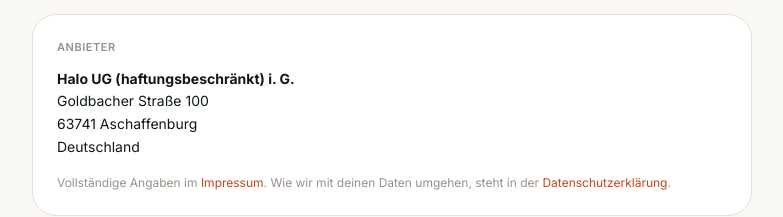
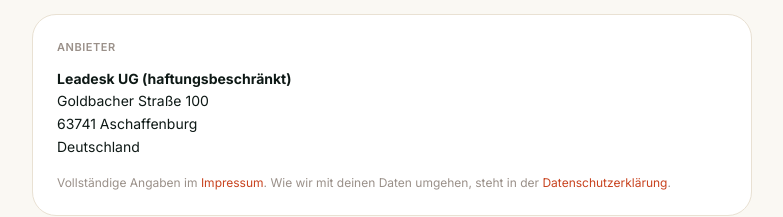
Before and after one commit to michaelschreck-gif/auralis, a Next.js app: page /kontakt in a window 1280 px wide. Shown: the part 447-664 px from the top of the page, without its empty margins (248-1031 px from the left). Built offline with nearby package versions, Linux system fonts and the light colour scheme.

Commit message:
Kontakt: Anbieter Leadesk UG (haftungsbeschränkt)

```diff
--- a/app/kontakt/page.tsx
+++ b/app/kontakt/page.tsx
@@ -76,7 +76,7 @@ export default function KontaktPage() {
         <section className="mt-6 rounded-3xl bg-white border border-[#E9E1D3] p-6">
           <div className="text-[11px] uppercase tracking-wider font-semibold text-[#9A9089] mb-3">Anbieter</div>
           <p className="text-sm text-[#0E1916] leading-relaxed">
-            <strong>Halo UG (haftungsbeschränkt) i. G.</strong><br />
+            <strong>Leadesk UG (haftungsbeschränkt)</strong><br />
             Goldbacher Straße 100<br />
             63741 Aschaffenburg<br />
             Deutschland
```
